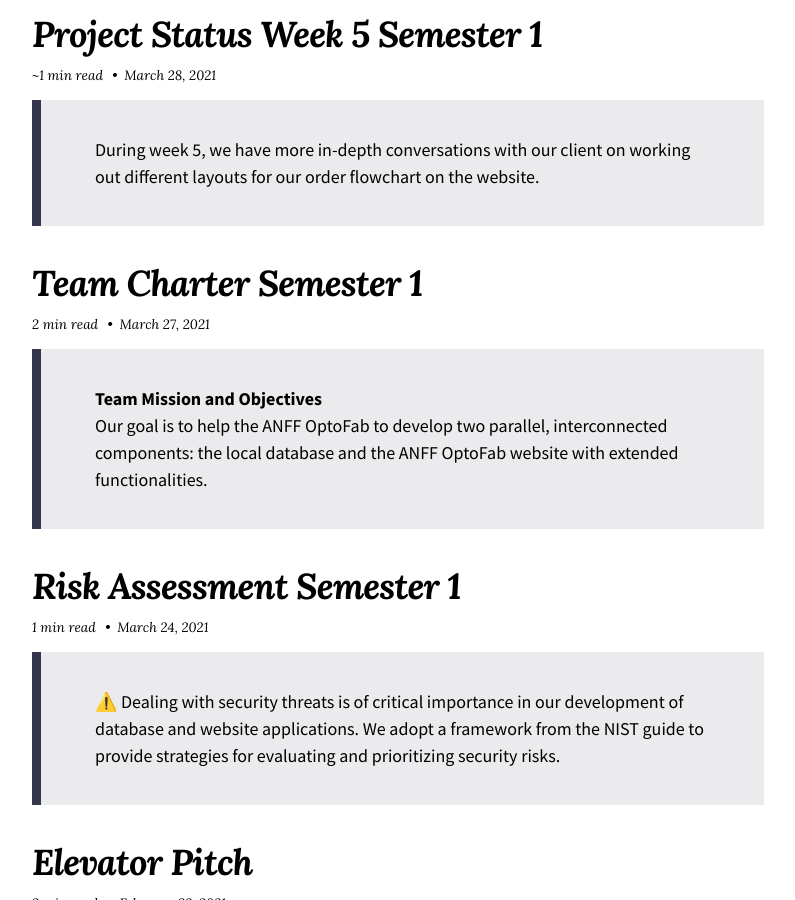
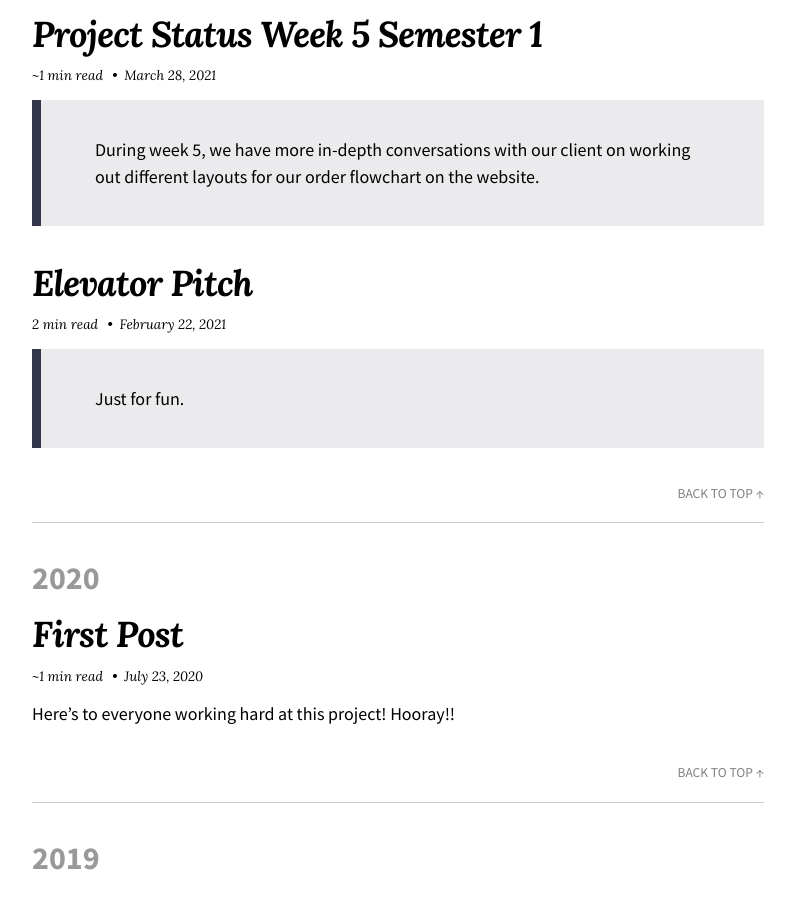
Before and after one commit to optofab/optofab.github.io, a Jekyll site: the page built from posts.md, in a window 1280 px wide and 900 px high, scrolled down 3091 px. Shown: the whole window, without its empty margins (242-1037 px from the left). Built offline with Jekyll 4.4.1, drawn with Linux system fonts in a browser that asks for light colours; nearby versions of some CDN libraries; emoji names are drawn with the system emoji font; some of the changed lines change nothing that is shown.

Commit message:
add team charter

```diff
--- a/_posts/2021-03-24-Risk-Assessment-Semester-1.md
+++ /dev/null
@@ -1,55 +0,0 @@
----
-layout: post
-tag:
-  - "Risk Assessmet"
----
-
-> :warning: Dealing with security threats is of critical importance in our development of database and website applications. We adopt a framework from the NIST guide to provide strategies for evaluating and prioritizing security risks.
-
-{% include toc %}
-
-## Background
-
-Two parallel components are at the center of our project: database design and website integration. Both of them are comprised of services and segments that are common targets in network security. For example, the database, wherever it’s hosted, is susceptible to malware attacks and illegal hacking. Meanwhile, the website can easily fall victim to threats such as denial of service (DoS) attacks.
-
-## Risks Management
-
-In accordance with the [Risk Management Guide for Information Technology Systems(NIST guide) for the National Institution of Standards and Technology](https://ucop.edu/information-technology-services/initiatives/resources-and-tools/sp800-30.pdf), we conduct five vital steps to assess the risks in our project:
-
-- Develop risk measurement criteria
-- Inventory IT assets
-- Identify threats
-- Document existing controls
-- Identify improvements
-
-## Risk Rating
-
-![Risk Rating](https://cdn-std.droplr.net/files/acc_498334/5F0zlJ)
-The above ratings are based on the likelihood of an event occurring (from most unlikely to most likely) and the severity of the issues that might arise if the event does occur (from trivial issues to major issues).
-
-## Project Management Risks
-
-![Project Management Risks](https://cdn-std.droplr.net/files/acc_498334/uj1MY7)
-
-### Approaches to mitigate risks:
-
-- Poor productivity (Possible to improbable): assign tasks to team members on each meeting and keep work records
-- Lack of ownership (Improbable to impossible): signed the IP contract
-- Team member turnover: keep a healthy vibe in communication
-- Low stakeholder engagement (Probable to improbable): active communication, set agendas before meetings so everyone can be more prepared, lucky to have nice stakeholders
-- Inadequate risk assessment (Probable to improbable): research and open for advice
-- The ANU tech support can’t be reached: drop-in, via email, via clients, in progress
-- Inaccurate estimation of the timeframe (Probable to Possible): from communication to get to know the details of the project more
-- The product doesn’t meet stakeholders' expectations (Probable to Possible): agile methodology, integrating the prototype, and discuss with the clients many times.
-- Poor documentation (Probable to Possible): team charter, work records, product requirements, statement of work, risk assessment, retrospectives…
-- Sudden growth in requirements (Intolerable and Probable to Tolerable and Possible): agile methodology, integrating the prototype, and discuss with the clients many times.
-
-## Technical Risks
-
-### Severity
-
-![Technical Risks](https://cdn-std.droplr.net/files/acc_498334/8YKwNR)
-
-### Typical Threats Analysis
-
-![Threat Analysis](https://cdn-std.droplr.net/files/acc_498334/874WCV)
--- a/_posts/2021-03-27-Team-Charter-Semester-1.md
+++ /dev/null
@@ -1,112 +0,0 @@
----
-layout: post
-tag:
-  - "Team Charter"
----
-
-> **Team Mission and Objectives**<br>
-> Our goal is to help the ANFF OptoFab to develop two parallel, interconnected components: the local database and the ANFF OptoFab website with extended functionalities.
-
-{% include toc %}
-
-## Team members
-
-| Name          | Preferred Name | Email                 |
-| ------------- | -------------- | --------------------- |
-| Wo Tian       | Wo             | <u6895472@anu.edu.au> |
-| Tian Wu       | Phillip        | <u7075880@anu.edu.au> |
-| Yaoyi Xu      | Grace          | <u7075144@anu.edu.au> |
-| Ruoqian Wu    | Raymond        | <u6862849@anu.edu.au> |
-| Ruiqiao Jiang | Eva            | <u6818746@anu.edu.au> |
-| Guoyu Wang    | Ashley         | <u7075094@anu.edu.au> |
-| Hengrui Xu    | Henry          | <u7014347@anu.edu.au> |
-
-## Roles and responsibilities
-
-<table>
-  <tr>
-    <th>Name</th>
-    <th>Roles</th>
-    <th>Responsibilities</th>
-  </tr>
-  <tr>
-    <td>Wo Tian</td>
-    <td>Spokesperson<br>Facilitator<br>Developer</td>
-    <td>- Communicate internally and externally<br>- Host internal and external meetings<br>- Validate web prototype <br>- Audit presentation<br>- Flow charts design and refine</td>
-  </tr>
-  <tr>
-    <td>Tian Wu</td>
-    <td>Deputy spokesperson<br>Developer</td>
-    <td>- Communicate with client<br>- Set agenda for weekly tutorial meeting and keep records<br>- Keep track of user requirements for database design<br>- Draft keynote presentations (occasionally)<br>- Manage confluence pages and align different platform resources<br>- Develop prototype for database application (postponed)</td>
-  </tr>
-  <tr>
-    <td>Yaoyi Xu</td>
-    <td>Developer<br>Designer<br>Editor</td>
-    <td>- Design and prototype the website interface<br>- Write or edit the following documentations: Statement of Work, group meeting minutes, Product Requirements and Project Status.</td>
-  </tr>
-  <tr>
-    <td>Ruoqian Wu</td>
-    <td>Developer<br>Innovator<br>Designer<br>Meeting minutes writer</td>
-    <td>- Design and prototype the website interface<br>- Provide ideas<br>- Write meeting minutes with clients</td>
-  </tr>
-  <tr>
-    <td>Ruiqiao Jiang</td>
-    <td>Developer<br>Editor/checker<br>Meeting minutes writer</td>
-    <td>- Documentation writing, record the detailed team meetings with the clients.<br>- Draft the Audit Presentation<br>- Keep track of user requirements for website design<br>- Write the User Requirements on the Database</td>
-  </tr>
-  <tr>
-    <td>Guoyu Wang</td>
-    <td>Developer<br>Designer<br>Editor</td>
-    <td>- Design and prototype the website interface<br>- Edit documents include product requirements and meeting minutes. <br>- Draft presentation </td>
-  </tr>
-  <tr>
-    <td>Hengrui Xu</td>
-    <td>Developer<br>Designer<br>Checker</td>
-    <td>- Design and prototype the website interface<br>- Edit Product Requirements<br>- Provide ideas</td>
-  </tr>
-</table>
-
-## Member skills/expertise
-
-- Wo Tian: Interpersonal skills, DBMS design and maintenance, software development
-- Tian Wu: Mockups, interactive web page design
-- Yaoyi Xu: Software development, web development, DBMS design and editing
-- Ruoqian Wu: Software development, web development, web page design
-- Ruiqiao Jiang: software development, web design, database design
-- Guoyu Wang: Web development, database design, data analysis
-- Hengrui Xu: Web development, database design
-
-## Core values
-
-<strong>Responsible</strong>
-<strong>Punctual</strong>
-<strong>Respectful</strong>
-
-## Communication
-
-- Text messages:
-  - Via WeChat among team members with 3 hours to acknowledge, 5 hours to respond.
-  - Via Slack/Email to communicate with the clients with 12 hours to acknowledge, 24 hours to respond.
-- Meetings:
-  - Among team members: Zoom, flexible time, weekly or twice a week, 1-2 hours.
-  - With clients: on-campus or via Zoom, Tuesday 2-4 pm (weekly), Thursday 6-7 pm (if needed)
-
-## Conflict Resolution Mechanisms
-
-We seek to resolve problems emerged in the projects by discussing them thoroughly within our team first. When there is a deadlock, we can put it to a vote for efficient iterations.
-
-### Team decision making:
-
-<strong>By majority</strong>
-
-## Team Member Sign Off
-
-I have participated in the development or review of this charter and agree to it.
-
-- Team Member: Ruiqiao Jiang
-- Team Member: Hengrui Xu
-- Team Member: Yaoyi Xu
-- Team Member: Guoyu Wang
-- Team Member: Wo Tian
-- Team Member: Tian Wu
-- Team Member: Ruoqian Wu
--- a/team-charter.md
+++ b/team-charter.md
@@ -1,4 +1,112 @@
 ---
 layout: page
-image: /images/minions.jpg/
+tag:
+  - "Team Charter"
 ---
+
+> **Team Mission and Objectives**<br>
+> Our goal is to help the ANFF OptoFab to develop two parallel, interconnected components: the local database and the ANFF OptoFab website with extended functionalities.
+
+{% include toc %}
+
+## Team members
+
+| Name          | Preferred Name | Email                 |
+| ------------- | -------------- | --------------------- |
+| Wo Tian       | Wo             | <u6895472@anu.edu.au> |
+| Tian Wu       | Phillip        | <u7075880@anu.edu.au> |
+| Yaoyi Xu      | Grace          | <u7075144@anu.edu.au> |
+| Ruoqian Wu    | Raymond        | <u6862849@anu.edu.au> |
+| Ruiqiao Jiang | Eva            | <u6818746@anu.edu.au> |
+| Guoyu Wang    | Ashley         | <u7075094@anu.edu.au> |
+| Hengrui Xu    | Henry          | <u7014347@anu.edu.au> |
+
+## Roles and responsibilities
+
+<table>
+  <tr>
+    <th>Name</th>
+    <th>Roles</th>
+    <th>Responsibilities</th>
+  </tr>
+  <tr>
+    <td>Wo Tian</td>
+    <td>Spokesperson<br>Facilitator<br>Developer</td>
+    <td>- Communicate internally and externally<br>- Host internal and external meetings<br>- Validate web prototype <br>- Audit presentation<br>- Flow charts design and refine</td>
+  </tr>
+  <tr>
+    <td>Tian Wu</td>
+    <td>Deputy spokesperson<br>Developer</td>
+    <td>- Communicate with client<br>- Set agenda for weekly tutorial meeting and keep records<br>- Keep track of user requirements for database design<br>- Draft keynote presentations (occasionally)<br>- Manage confluence pages and align different platform resources<br>- Develop prototype for database application (postponed)</td>
+  </tr>
+  <tr>
+    <td>Yaoyi Xu</td>
+    <td>Developer<br>Designer<br>Editor</td>
+    <td>- Design and prototype the website interface<br>- Write or edit the following documentations: Statement of Work, group meeting minutes, Product Requirements and Project Status.</td>
+  </tr>
+  <tr>
+    <td>Ruoqian Wu</td>
+    <td>Developer<br>Innovator<br>Designer<br>Meeting minutes writer</td>
+    <td>- Design and prototype the website interface<br>- Provide ideas<br>- Write meeting minutes with clients</td>
+  </tr>
+  <tr>
+    <td>Ruiqiao Jiang</td>
+    <td>Developer<br>Editor/checker<br>Meeting minutes writer</td>
+    <td>- Documentation writing, record the detailed team meetings with the clients.<br>- Draft the Audit Presentation<br>- Keep track of user requirements for website design<br>- Write the User Requirements on the Database</td>
+  </tr>
+  <tr>
+    <td>Guoyu Wang</td>
+    <td>Developer<br>Designer<br>Editor</td>
+    <td>- Design and prototype the website interface<br>- Edit documents include product requirements and meeting minutes. <br>- Draft presentation </td>
+  </tr>
+  <tr>
+    <td>Hengrui Xu</td>
+    <td>Developer<br>Designer<br>Checker</td>
+    <td>- Design and prototype the website interface<br>- Edit Product Requirements<br>- Provide ideas</td>
+  </tr>
+</table>
+
+## Member skills/expertise
+
+- Wo Tian: Interpersonal skills, DBMS design and maintenance, software development
+- Tian Wu: Mockups, interactive web page design
+- Yaoyi Xu: Software development, web development, DBMS design and editing
+- Ruoqian Wu: Software development, web development, web page design
+- Ruiqiao Jiang: software development, web design, database design
+- Guoyu Wang: Web development, database design, data analysis
+- Hengrui Xu: Web development, database design
+
+## Core values
+
+<strong>Responsible</strong>
+<strong>Punctual</strong>
+<strong>Respectful</strong>
+
+## Communication
+
+- Text messages:
+  - Via WeChat among team members with 3 hours to acknowledge, 5 hours to respond.
+  - Via Slack/Email to communicate with the clients with 12 hours to acknowledge, 24 hours to respond.
+- Meetings:
+  - Among team members: Zoom, flexible time, weekly or twice a week, 1-2 hours.
+  - With clients: on-campus or via Zoom, Tuesday 2-4 pm (weekly), Thursday 6-7 pm (if needed)
+
+## Conflict Resolution Mechanisms
+
+We seek to resolve problems emerged in the projects by discussing them thoroughly within our team first. When there is a deadlock, we can put it to a vote for efficient iterations.
+
+### Team decision making:
+
+<strong>By majority</strong>
+
+## Team Member Sign Off
+
+I have participated in the development or review of this charter and agree to it.
+
+- Team Member: Ruiqiao Jiang
+- Team Member: Hengrui Xu
+- Team Member: Yaoyi Xu
+- Team Member: Guoyu Wang
+- Team Member: Wo Tian
+- Team Member: Tian Wu
+- Team Member: Ruoqian Wu
```
